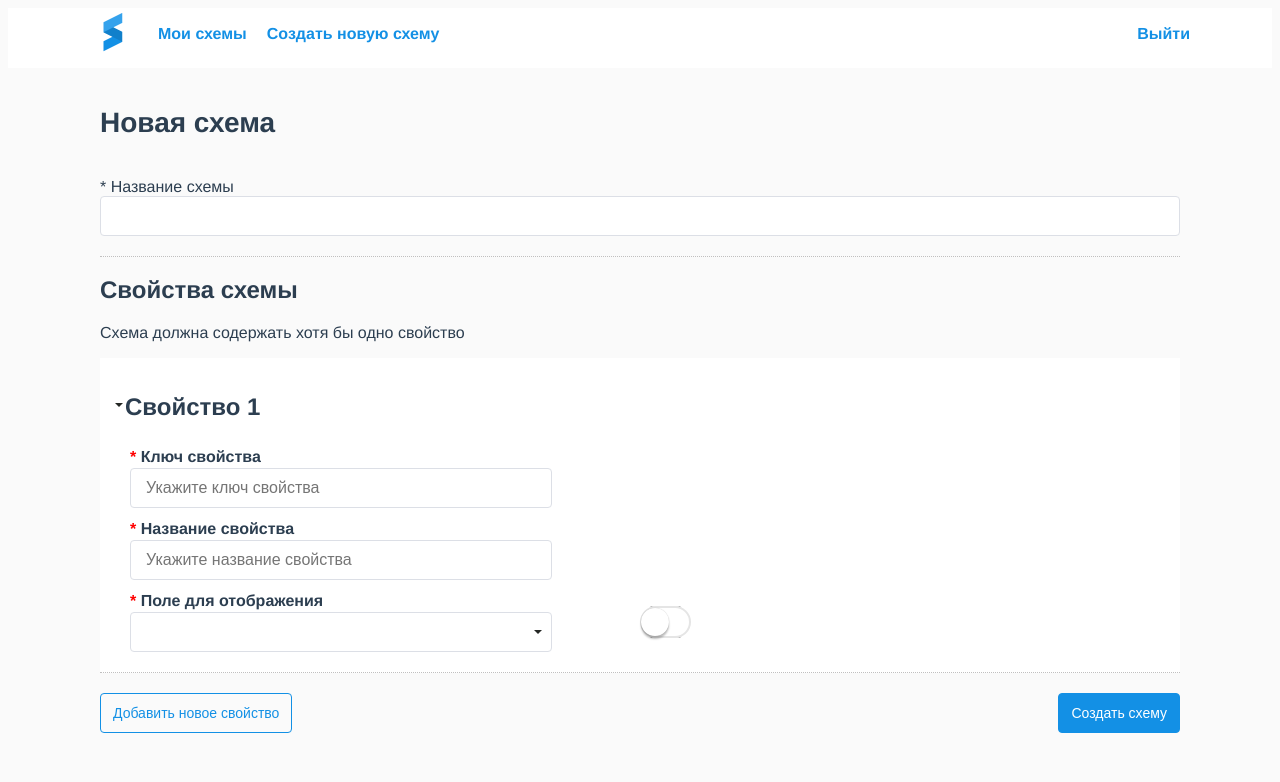
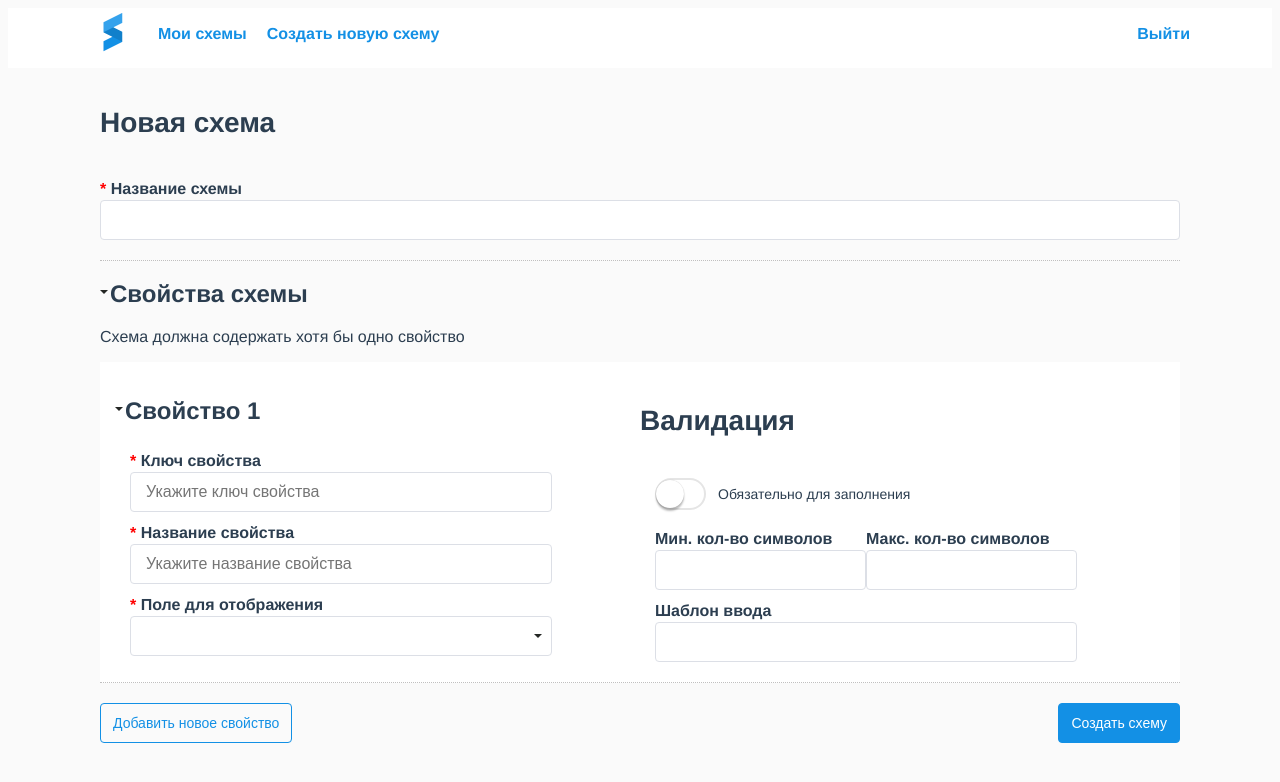
Before and after one commit to TianaFomicheva/ts-constructor, a Vue app: page /new in a window 1280 px wide. Shown: the top 782 px of the page. Built offline with nearby package versions, Linux system fonts and the light colour scheme.

Commit message:
верстка форм валидации

```diff
--- a/src/App.vue
+++ b/src/App.vue
@@ -88,6 +88,13 @@ background: #FAFAFA;
 .left{
   text-align: left;
 }
+.flex{
+  display: flex;
+  align-items: center;
+}
+.space-between{
+  justify-content: space-between;
+}
 .blue{
   color: #1390E5;
 }
--- a/src/components/PropertyForm.vue
+++ b/src/components/PropertyForm.vue
@@ -96,7 +96,7 @@ export default defineComponent({
 });
 </script>
 
-<style lang="scss" scoped >
+<style lang="scss" >
 h2{
   margin-left: 10px;
   position: relative;
@@ -117,6 +117,7 @@ h2{
     &-column{
       width:50%;
       display: inline-block;
+      vertical-align: top;
     }
     &-field {
       margin: 5px;
--- a/src/components/Validation.vue
+++ b/src/components/Validation.vue
@@ -1,18 +1,32 @@
 <template>
+<div >
+<h3 class="title">Валидация</h3>
+<div class="form-field">
     <Switch />
+</div>
+<div class="form-field">
+    <MinMax />
+</div>
+    <RegExp />
+</div>
 </template>
 
 <script lang="ts">
 import { defineComponent } from 'vue';
 import Switch from '@/elements/Switch.vue';
+import MinMax from '@/elements/MinMax.vue';
+import RegExp from '@/elements/RegExp.vue';
 
 export default defineComponent({
   name: 'validation',
   components: {
     Switch,
+    MinMax,
+    RegExp,
   },
 });
 </script>
 
 <style lang="scss">
+
 </style>
--- /dev/null
+++ b/src/elements/MinMax.vue
@@ -0,0 +1,36 @@
+<template>
+  <div class="flex space-between">
+    <div><label>Мин. кол-во символов<input /></label></div>
+    <div><label>Макс. кол-во символов<input /></label></div>
+  </div>
+</template>
+
+<script lang="ts">
+import { defineComponent } from 'vue';
+
+export default defineComponent({
+  name: 'min-max',
+});
+</script>
+
+<style>
+input {
+    width:100%;
+    display: block;
+    -webkit-appearance: none;
+    background-color: #fff;
+    background-image: none;
+    border-radius: 4px;
+    border: 1px solid #dcdfe6;
+    box-sizing: border-box;
+    color: #606266;
+    display: block;
+    font-size: inherit;
+    height: 40px;
+    line-height: 40px;
+    outline: none;
+    padding: 0 15px;
+    position: relative;
+    transition: border-color .2s cubic-bezier(.645,.045,.355,1);
+  }
+</style>
--- /dev/null
+++ b/src/elements/RegExp.vue
@@ -0,0 +1,19 @@
+<template>
+  <div class="form-field">
+      <label>Шаблон ввода
+      <input />
+      </label>
+  </div>
+</template>
+
+<script lang="ts">
+import { defineComponent } from 'vue';
+
+export default defineComponent({
+  name: 'reg-exp',
+});
+</script>
+
+<style>
+
+</style>
--- a/src/elements/Switch.vue
+++ b/src/elements/Switch.vue
@@ -1,4 +1,5 @@
 <template>
+<div class="flex">
   <div class="right list-item__right">
       <div input-id="switch1" class="switch" style="touch-action: pan-y;
       -webkit-user-drag: none; -webkit-tap-highlight-color: rgba(0, 0, 0, 0);">
@@ -10,6 +11,8 @@
       </div>
     </div>
   </div>
+  <div class="label-right"> Обязательно для заполнения</div>
+</div>
 </template>
 
 <script lang="ts">
@@ -30,13 +33,10 @@ export default defineComponent({
     position: relative;
     min-width: 51px;
     font-size: 17px;
-    font-size: 17px;
     padding: 0 20px;
     border: none;
     overflow: visible;
     width: 51px;
-    width: 51px;
-    height: 32px;
     height: 32px;
     z-index: 0;
     text-align: left;
@@ -49,7 +49,6 @@ export default defineComponent({
       padding: 0;
       border: 0;
       background-color: transparent;
-      z-index: 1;
       vertical-align: top;
       outline: none;
       width: 100%;
@@ -112,17 +111,14 @@ export default defineComponent({
 
 .list-item__right{
     box-sizing: border-box;
-    display: -webkit-flex;
-    display: flex;
-    margin-left: auto;
-    padding: 12px 12px 12px 0;
-    -webkit-order: 2;
-    order: 2;
-    -webkit-align-items: center;
+    padding: 8px 12px 8px 0;
     align-items: center;
     -webkit-align-self: stretch;
     background-size: 100% 1px;
     background-repeat: no-repeat;
     background-position: bottom;
 }
+.label-right{
+  display: inline-block;
+}
 </style>
```
